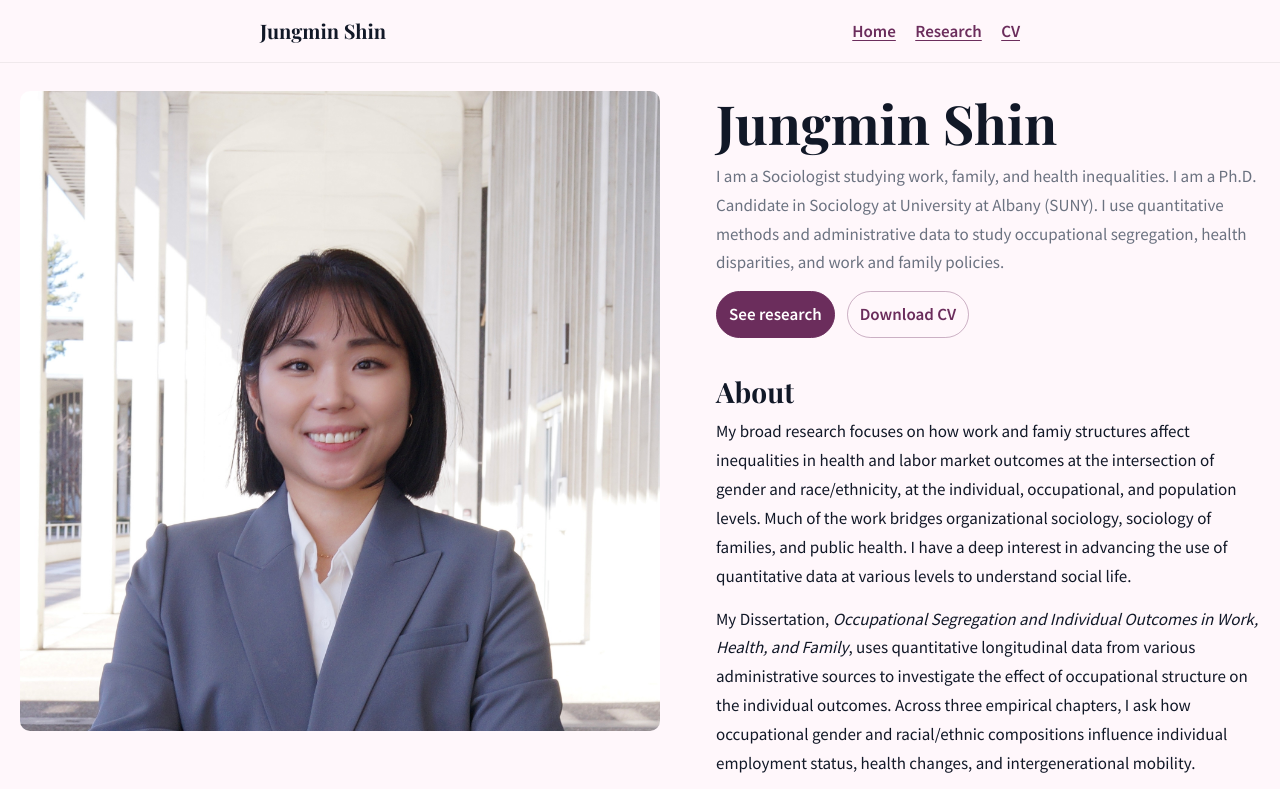
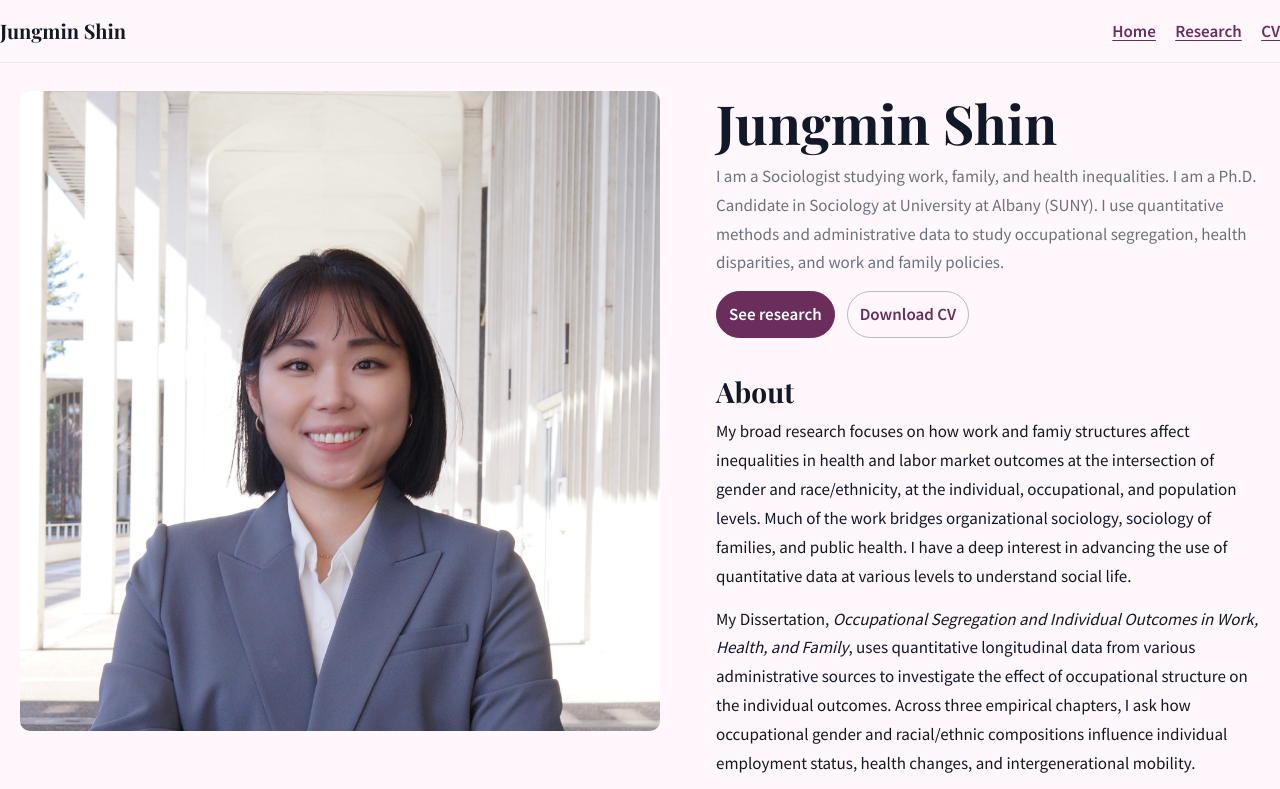
Before and after one commit to jungmin-shin-2025/jungmin-shin-2025.github.io, a plain HTML site: page index.html in a window 1280 px wide. Shown: the top 789 px of the page. Drawn offline with nearby package versions, Linux system fonts and the light colour scheme.

Commit message:
Update index.html

```diff
--- a/index.html
+++ b/index.html
@@ -13,7 +13,7 @@
 <body>
 
 <header>
-  <div class="container sitebar">
+  <div class="header-wrap sitebar">
     <div class="sitebrand"><a href="index.html" style="text-decoration:none; color:inherit">Jungmin Shin</a></div>
     <nav>
       <a href="index.html">Home</a>
```
